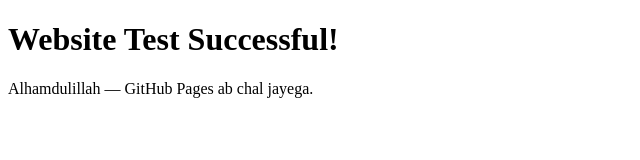
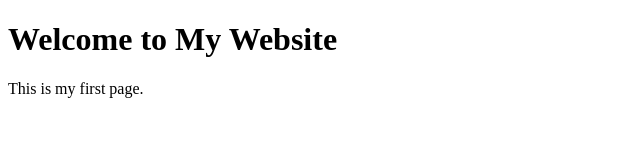
Before and after one commit to mohdfazlu121-prog/khaas-zayka, a plain HTML site: page index.html in a window 1280 px wide. Shown: the whole page, without its empty margins (0-640 px from the left). Drawn offline with Linux system fonts and the light colour scheme.

Commit message:
Update index.html

```diff
--- a/index.html
+++ b/index.html
@@ -1,10 +1,14 @@
 <!DOCTYPE html>
-<html>
-  <head>
-    <title>Khaas Zayka</title>
-  </head>
-  <body>
-    <h1>Website Test Successful!</h1>
-    <p>Alhamdulillah — GitHub Pages ab chal jayega.</p>
-  </body>
+<html lang="en">
+<head>
+  <meta charset="UTF-8">
+  <meta name="viewport" content="width=device-width, initial-scale=1.0">
+  <title>Your Website Name</title>
+  <link rel="stylesheet" href="style.css">
+</head>
+<body>
+  <!-- Yahan aapka website content -->
+  <h1>Welcome to My Website</h1>
+  <p>This is my first page.</p>
+</body>
 </html>
```
